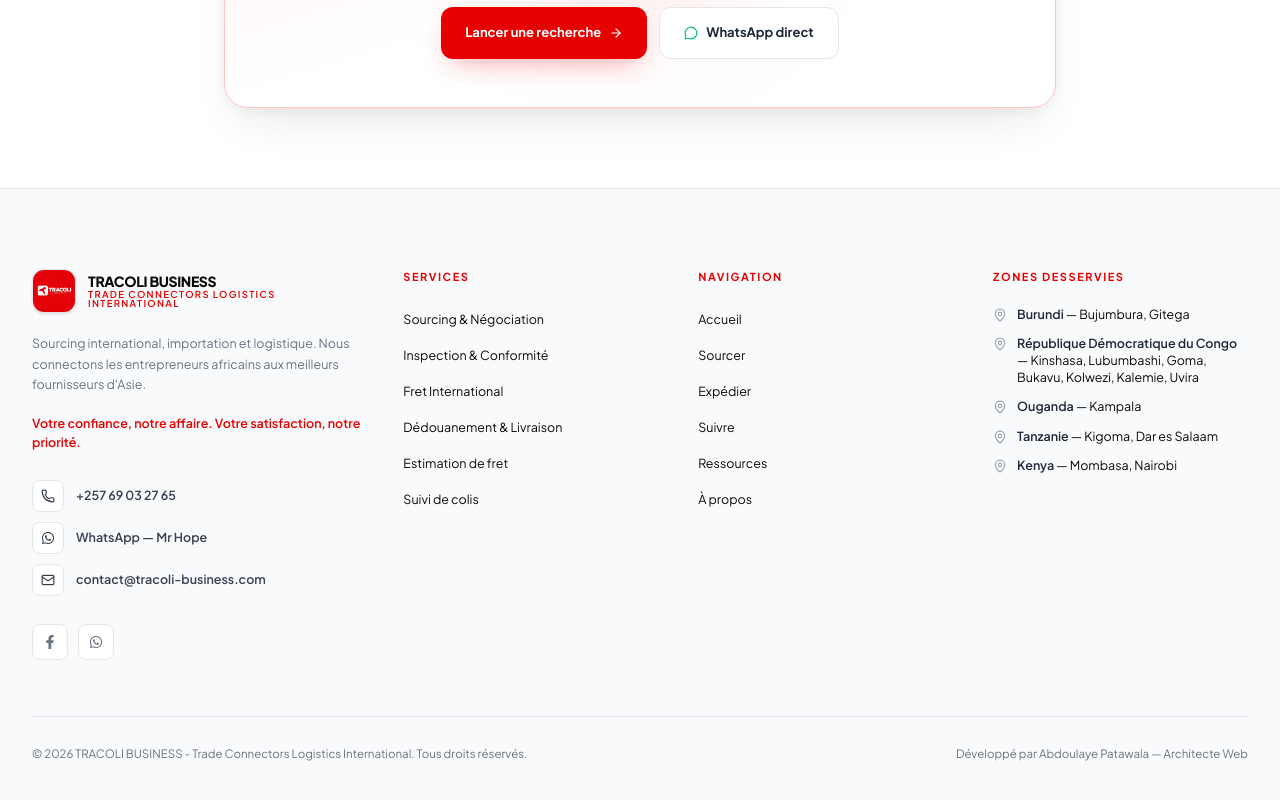
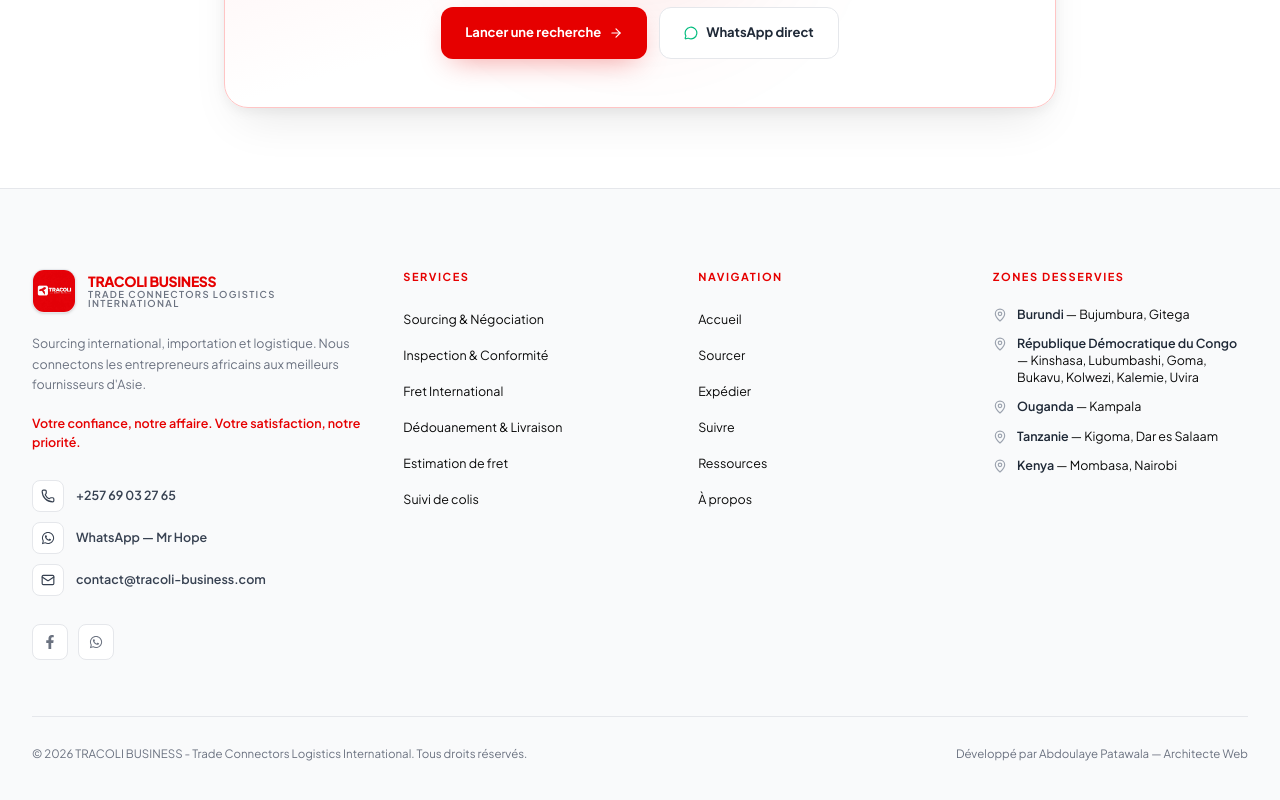
Before and after one commit to PATAWALA/TRACOLI-BUSINESS, a Next.js app: page / in a window 1280 px wide. Shown: the part 3018-3818 px from the top of the page. Built offline with nearby package versions, Linux system fonts and the light colour scheme.

Commit message:
984 update

```diff
--- a/src/components/Footer.tsx
+++ b/src/components/Footer.tsx
@@ -1,31 +1,60 @@
 "use client";
 
+import Link from "next/link";
 import Image from "next/image";
-import { Phone, Mail, MapPin, ArrowUpRight, ExternalLink } from "lucide-react";
+import { Phone, Mail, MapPin, ArrowUpRight } from "lucide-react";
 import { FaFacebookF, FaWhatsapp } from "react-icons/fa";
-import {
-  CONTACT,
-  IDENTITY,
-  SERVICES,
-  DESTINATIONS,
-  NAV_LINKS,
-  FOOTER,
-  waLink,
-} from "@/data/content";
+import { CONTACT } from "@/data/config/contact";
+import { IDENTITY } from "@/data/config/identity";
+import { NAV_LINKS } from "@/data/config/navigation";
+import { SERVICES } from "@/data/services/list";
+import { DESTINATIONS } from "@/data/logistics/destinations";
+import { waLink } from "@/data/shared/helpers";
 import { useLocale } from "@/hooks/useLocale";
+
+/* ------------------------------------------------------------------ */
+/*  Footer — Caché sur mobile (bottom nav gère), visible desktop       */
+/* ------------------------------------------------------------------ */
+
+const FOOTER = {
+  tagline: {
+    fr: "Trade Connectors Logistics International",
+    en: "Trade Connectors Logistics International",
+  },
+  zonesTitle: {
+    fr: "Zones desservies",
+    en: "Regions served",
+  },
+  legal: {
+    fr: "Tous droits réservés.",
+    en: "All rights reserved.",
+  },
+  credit: {
+    fr: "Développé par Abdoulaye Patawala — Architecte Web",
+    en: "Developed by Abdoulaye Patawala — Web Architect",
+  },
+} as const;
+
+const SLUG_MAP: Record<string, string> = {
+  sourcing: "sourcing-negotiation",
+  inspection: "inspection-conformite",
+  freight: "fret-international",
+  customs: "dedouanement-livraison",
+};
 
 export default function Footer() {
   const { locale } = useLocale();
-
   const year = new Date().getFullYear();
 
   return (
-    <footer className="border-t border-ink-200 bg-ink-50">
+    <footer className="hidden border-t border-ink-200 bg-ink-50 lg:block">
       <div className="mx-auto max-w-7xl px-4 py-16 sm:px-6 lg:px-8 lg:py-20">
         <div className="grid gap-12 lg:grid-cols-[1.3fr_1fr_1fr_1fr] lg:gap-10">
-          {/* ---------- Marque ---------- */}
+          {/* ============================================================
+              COLONNE 1 — Marque + Contact
+              ============================================================ */}
           <div>
-            <div className="flex items-center gap-3">
+            <Link href="/" className="flex items-center gap-3">
               <span className="relative grid size-11 shrink-0 place-items-center overflow-hidden rounded-xl border border-ink-200 bg-white shadow-sm">
                 <Image
                   src="/logo.jpg"
@@ -36,14 +65,14 @@
                 />
               </span>
               <span className="leading-none">
-                <span className="block text-[14px] font-extrabold tracking-tight text-ink-900">
+                <span className="block text-[14px] font-extrabold tracking-tight text-tracoli-500">
                   TRACOLI BUSINESS
                 </span>
-                <span className="mt-0.5 block text-[9.5px] font-semibold tracking-[0.14em] text-tracoli-500 uppercase">
+                <span className="mt-0.5 block text-[9.5px] font-semibold tracking-[0.14em] text-ink-500 uppercase">
                   {FOOTER.tagline[locale]}
                 </span>
               </span>
-            </div>
+            </Link>
 
             <p className="mt-5 max-w-sm text-[12.5px] leading-relaxed text-ink-500">
               {locale === "fr"
@@ -69,7 +98,7 @@
 
               <a
                 href={waLink(
-                  `${locale === "fr" ? "Bonjour" : "Hello"} ${CONTACT.manager}, ${locale === "fr" ? "je vous contacte depuis le site TRACOLI" : "I am contacting you from the TRACOLI website"}.`
+                  `${locale === "fr" ? "Bonjour" : "Hello"} ${CONTACT.manager}, ${locale === "fr" ? "je vous contacte depuis le site TRACOLI." : "I'm contacting you from the TRACOLI website."}`
                 )}
                 target="_blank"
                 rel="noopener noreferrer"
@@ -117,7 +146,9 @@
             </div>
           </div>
 
-          {/* ---------- Services ---------- */}
+          {/* ============================================================
+              COLONNE 2 — Services
+              ============================================================ */}
           <div>
             <h3 className="text-[11px] font-bold tracking-[0.14em] text-tracoli-500 uppercase">
               {locale === "fr" ? "Services" : "Services"}
@@ -125,37 +156,39 @@
             <ul className="mt-5 space-y-3">
               {SERVICES.map((s) => (
                 <li key={s.id}>
-                  <a
-                    href="#services"
+                  <Link
+                    href={`/services/${SLUG_MAP[s.id]}`}
                     className="group inline-flex items-center gap-1.5 text-[12.5px] text-ink-600 transition-colors hover:text-ink-900"
                   >
                     {s.title[locale]}
                     <ArrowUpRight className="size-3 opacity-0 transition-opacity group-hover:opacity-100" />
-                  </a>
+                  </Link>
                 </li>
               ))}
               <li>
-                <a
-                  href="#logistique"
+                <Link
+                  href="/expedier"
                   className="group inline-flex items-center gap-1.5 text-[12.5px] text-ink-600 transition-colors hover:text-ink-900"
                 >
                   {locale === "fr" ? "Estimation de fret" : "Freight estimate"}
                   <ArrowUpRight className="size-3 opacity-0 transition-opacity group-hover:opacity-100" />
-                </a>
+                </Link>
               </li>
               <li>
-                <a
-                  href="#tracking"
+                <Link
+                  href="/suivre"
                   className="group inline-flex items-center gap-1.5 text-[12.5px] text-ink-600 transition-colors hover:text-ink-900"
                 >
                   {locale === "fr" ? "Suivi de colis" : "Shipment tracking"}
                   <ArrowUpRight className="size-3 opacity-0 transition-opacity group-hover:opacity-100" />
-                </a>
+                </Link>
               </li>
             </ul>
           </div>
 
-          {/* ---------- Navigation ---------- */}
+          {/* ============================================================
+              COLONNE 3 — Navigation
+              ============================================================ */}
           <div>
             <h3 className="text-[11px] font-bold tracking-[0.14em] text-tracoli-500 uppercase">
               {locale === "fr" ? "Navigation" : "Navigation"}
@@ -163,29 +196,36 @@
             <ul className="mt-5 space-y-3">
               {NAV_LINKS.map((l) => (
                 <li key={l.href}>
-                  <a
+                  <Link
                     href={l.href}
                     className="group inline-flex items-center gap-1.5 text-[12.5px] text-ink-600 transition-colors hover:text-ink-900"
                   >
                     {l.label[locale]}
                     <ArrowUpRight className="size-3 opacity-0 transition-opacity group-hover:opacity-100" />
-                  </a>
+                  </Link>
                 </li>
               ))}
             </ul>
           </div>
 
-          {/* ---------- Zones desservies ---------- */}
+          {/* ============================================================
+              COLONNE 4 — Zones desservies
+              ============================================================ */}
           <div>
             <h3 className="text-[11px] font-bold tracking-[0.14em] text-tracoli-500 uppercase">
               {FOOTER.zonesTitle[locale]}
             </h3>
             <ul className="mt-5 space-y-3">
               {DESTINATIONS.map((c) => (
-                <li key={c.id} className="flex items-start gap-2.5 text-[12.5px] text-ink-600">
+                <li
+                  key={c.id}
+                  className="flex items-start gap-2.5 text-[12.5px] text-ink-600"
+                >
                   <MapPin className="mt-0.5 size-3.5 shrink-0 text-ink-400" />
                   <span className="leading-snug">
-                    <span className="font-semibold text-ink-800">{c.country[locale]}</span>
+                    <span className="font-semibold text-ink-800">
+                      {c.country[locale]}
+                    </span>
                     {" — "}
                     {c.cities.map((city) => city.name).join(", ")}
                   </span>
@@ -195,7 +235,9 @@
           </div>
         </div>
 
-        {/* ---------- Barre légale ---------- */}
+        {/* ============================================================
+            Barre légale
+            ============================================================ */}
         <div className="mt-14 flex flex-col gap-4 border-t border-ink-200 pt-7 sm:flex-row sm:items-center sm:justify-between">
           <p className="text-[11.5px] text-ink-500">
             © {year} {IDENTITY.legalName}. {FOOTER.legal[locale]}
```
